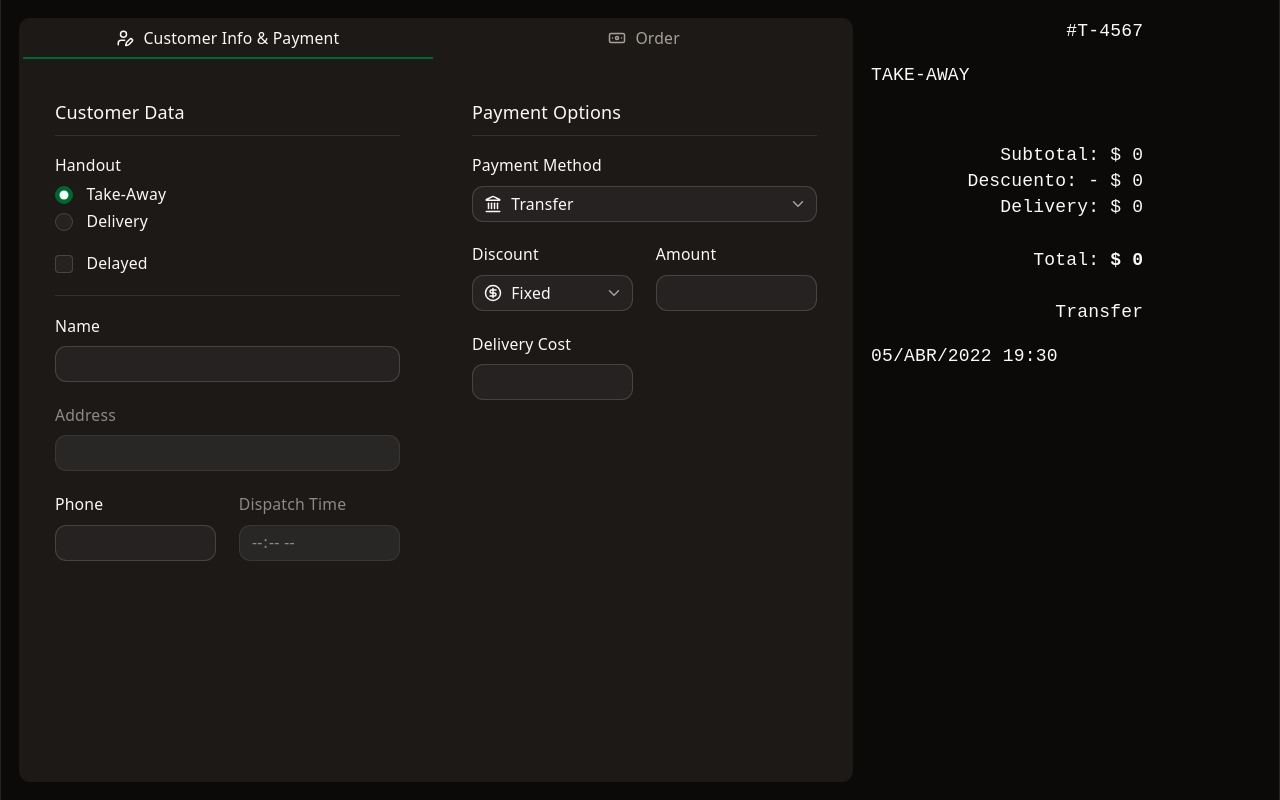
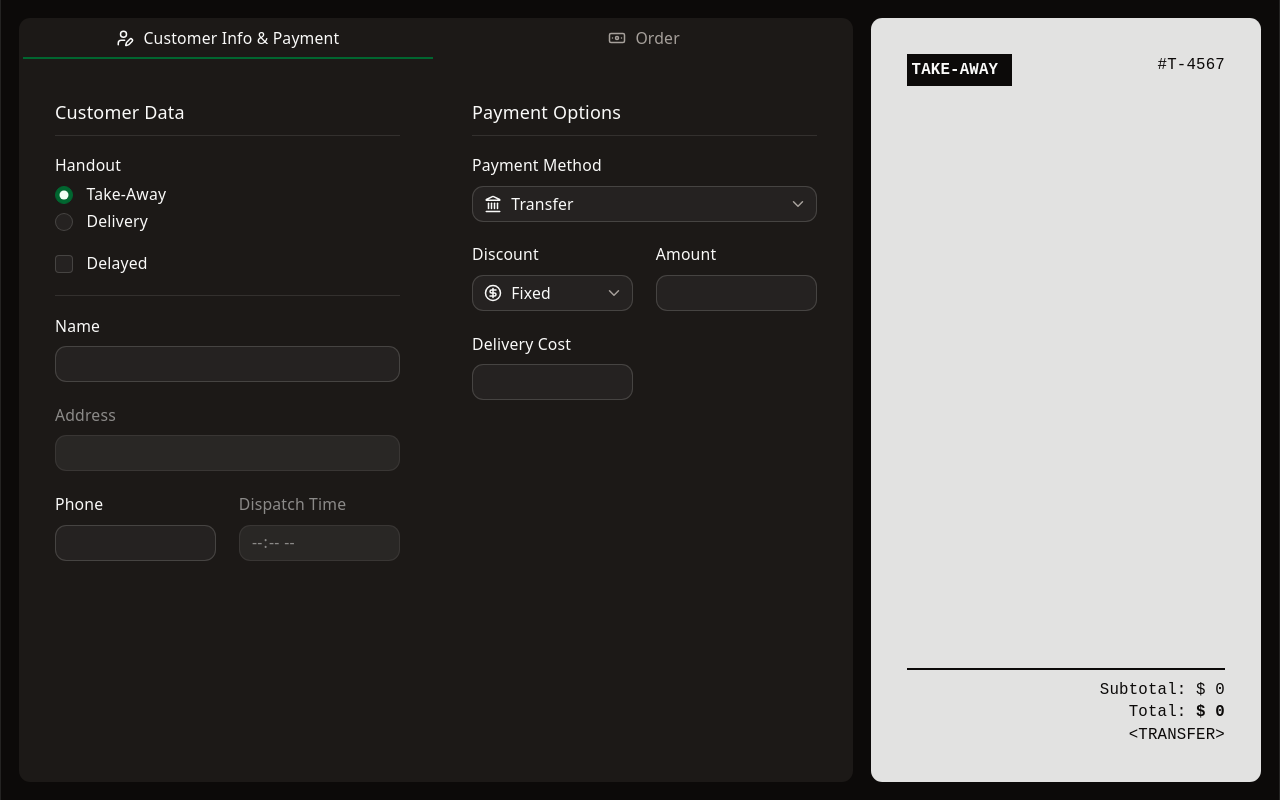
Before and after one commit to kikedose/ticket-gen-v2, a React (Vite) app: page /ticket in a window 1280 px wide. Built offline with nearby package versions, Linux system fonts and the light colour scheme.

Commit message:
wip: styling ticket preview

```diff
--- a/src/lib/utils.ts
+++ b/src/lib/utils.ts
@@ -13,6 +13,19 @@ export const getTime = (time = Date.now()) =>
     minute: '2-digit',
     hourCycle: 'h23',
   });
+
+export const formatTime = (timestamp = Date.now()) => {
+  return new Intl.DateTimeFormat('en-GB', {
+    day: '2-digit',
+    month: 'short',
+    hour: '2-digit',
+    minute: '2-digit',
+    hour12: false,
+  })
+    .format(new Date(timestamp))
+    .toUpperCase()
+    .replace(',', '');
+};
 
 export const sanitizePhone = (input: string): string => {
   let digits = input.replace(/\D/g, '');
--- a/src/routes/(ticket)/-ticket-form/product-selector.tsx
+++ b/src/routes/(ticket)/-ticket-form/product-selector.tsx
@@ -65,7 +65,7 @@ export default function ProductSelector() {
       )}
 
       {productHeaders.map((type) => (
-        <div key={type} className="flex flex-col gap-4 pt-8">
+        <div key={type} className="flex flex-col gap-4 pt-4">
           <span className="scroll-m-20 border-b pb-2 text-[18px] font-medium tracking-tight capitalize first:mt-0">
             {type}
           </span>
--- a/src/routes/(ticket)/-ticket-preview/index.tsx
+++ b/src/routes/(ticket)/-ticket-preview/index.tsx
@@ -1,4 +1,5 @@
 import { useShallow } from 'zustand/react/shallow';
+// import { Trash } from 'lucide-react';
 import { useTicketStore } from '~/stores/ticket-store';
 import { formatMoney as money } from '~/lib/utils';
 import {
@@ -39,19 +40,15 @@ export default function TicketPreview() {
   const subtotal = getSubtotal(order);
 
   return (
-    <div className="flex w-[72mm] flex-col gap-4 font-mono">
-      {/* Ticket No */}
-      <div className="text-right">#T-4567</div>
-
+    <div className="bg-foreground/90 text-background flex h-full flex-col gap-2 rounded-lg p-8 font-mono text-sm">
       {/* Handover details */}
-      <ul>
-        <li className="uppercase">{handout}</li>
-        {isDelayed && (
-          <li>
-            Entrega <span className="font-bold">{dispatchTime}</span>
-          </li>
-        )}
-      </ul>
+      <div className="inline-flex">
+        <div className="bg-background text-foreground inline-flex gap-2 p-1 font-bold uppercase">
+          <span>{handout}</span>
+          <span>{isDelayed && dispatchTime}</span>
+        </div>
+        <div className="ml-auto text-right">#T-4567</div>
+      </div>
 
       {/* Customer details */}
       <ul>
@@ -61,14 +58,19 @@ export default function TicketPreview() {
       </ul>
 
       {/* Order details */}
-      <ol>
+      <ol className="border-y-background flex flex-1 flex-col overflow-y-scroll border-b-2 border-solid py-4">
         {order?.map((item) => (
-          <li className="grid grid-cols-6 py-2">
-            <div className="col-span-1">{item.quantity}</div>
-            <div className="col-span-3">{item.name}</div>
-            <div className="col-span-2 text-right">
+          <li
+            className="mb-1 grid min-h-[2lh] grid-cols-9 first:mt-auto"
+            key={item.slug}
+          >
+            <span className="col-span-1 text-center">{item.quantity}</span>
+            <span className="col-span-5 decoration-red-500 hover:cursor-pointer hover:text-gray-500 hover:line-through hover:before:text-red-500 hover:before:content-['(X)_']">
+              {item.name}
+            </span>
+            <span className="col-span-3 text-right">
               {money(item.price * item.quantity)}
-            </div>
+            </span>
           </li>
         ))}
       </ol>
@@ -76,17 +78,18 @@ export default function TicketPreview() {
       {/* Total */}
       <ul className="text-right">
         <li>Subtotal: {money(subtotal)}</li>
-        <li>Descuento: - {money(getDiscountAmount(subtotal, discount))}</li>
-        <li>Delivery: {money(deliveryCost)}</li>
-        <br />
+
+        {!!discount.value && (
+          <li>Discount: - {money(getDiscountAmount(subtotal, discount))}</li>
+        )}
+
+        {handout === 'delivery' && <li>Delivery: + {money(deliveryCost)}</li>}
+
         <li>
           Total: <span className="font-bold">{money(getTotal(state))}</span>
         </li>
-        <br />
-        <li className="capitalize">{paymentMethod}</li>
+        <li className="uppercase">{`<${paymentMethod}>`}</li>
       </ul>
-
-      <div>05/ABR/2022 19:30</div>
     </div>
   );
 }
```
